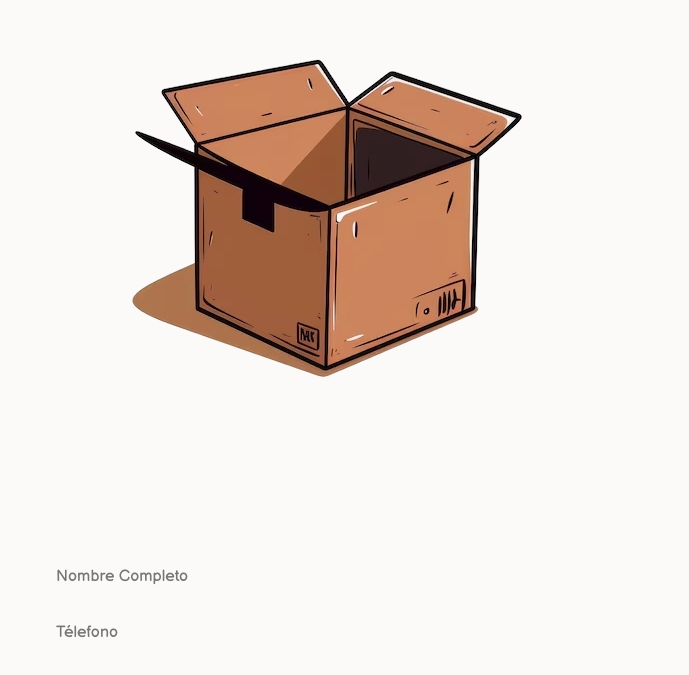
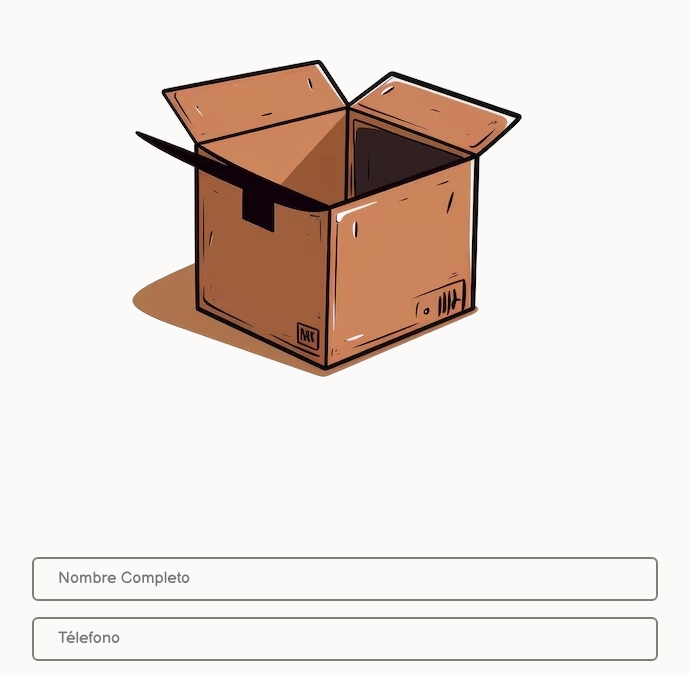
Before and after one commit to fidelChoqueDev/inventario-frontend, a React (Vite) app: page /register in a window 1280 px wide. Shown: the part 117-792 px from the top of the page, without its empty margins (295-984 px from the left). Built offline with nearby package versions, Linux system fonts and the light colour scheme.

Commit message:
fix: update the name of a modified css variable

```diff
--- a/src/components/InputForm/InputForm.css
+++ b/src/components/InputForm/InputForm.css
@@ -9,7 +9,7 @@ div span {
 }
 
 input {
-  border: 2px solid var(--clr-black50);
+  border: 2px solid var(--clr-primary-60);
   border-radius: var(--border-sm);
   padding: 0.5rem 1.5rem;
 }
```
